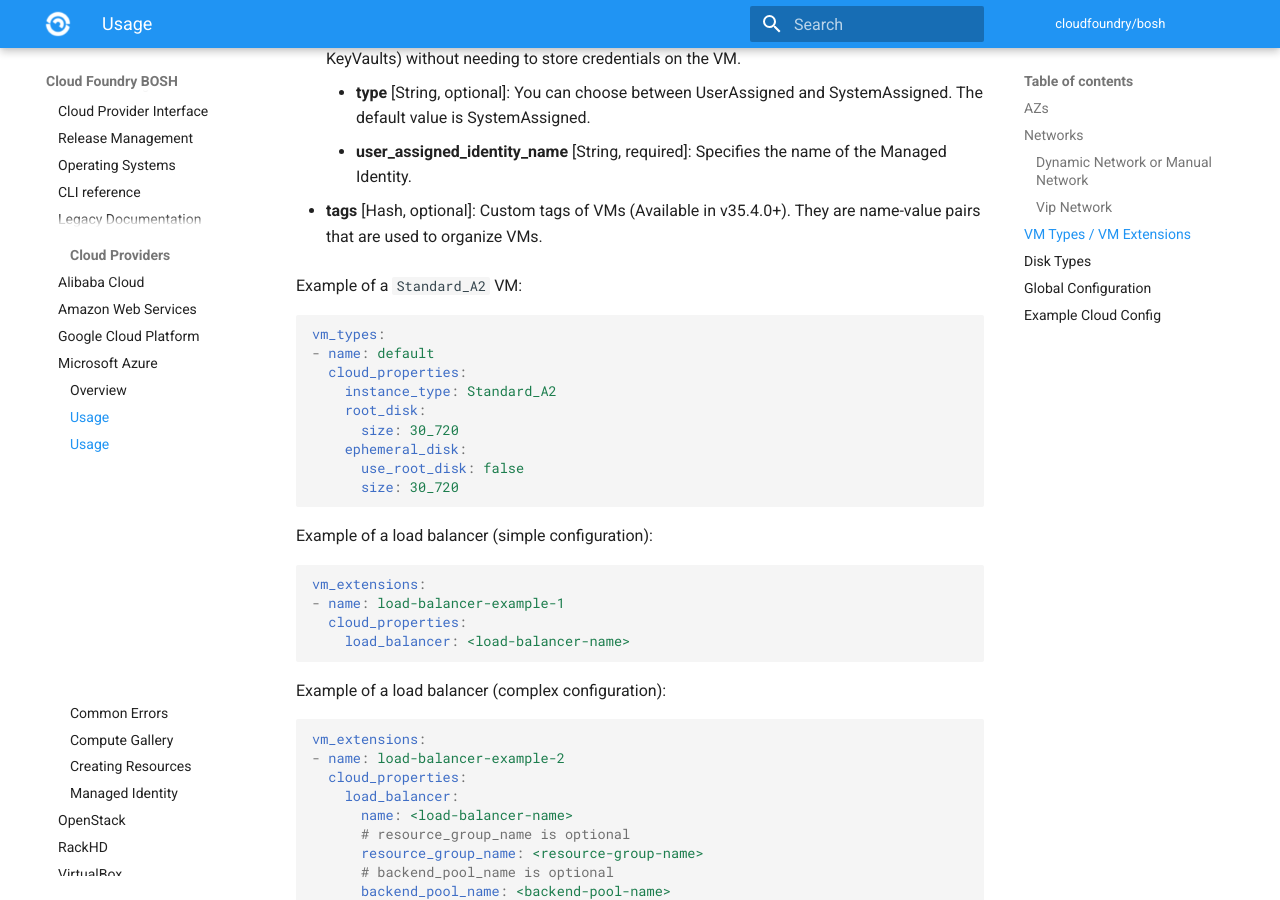
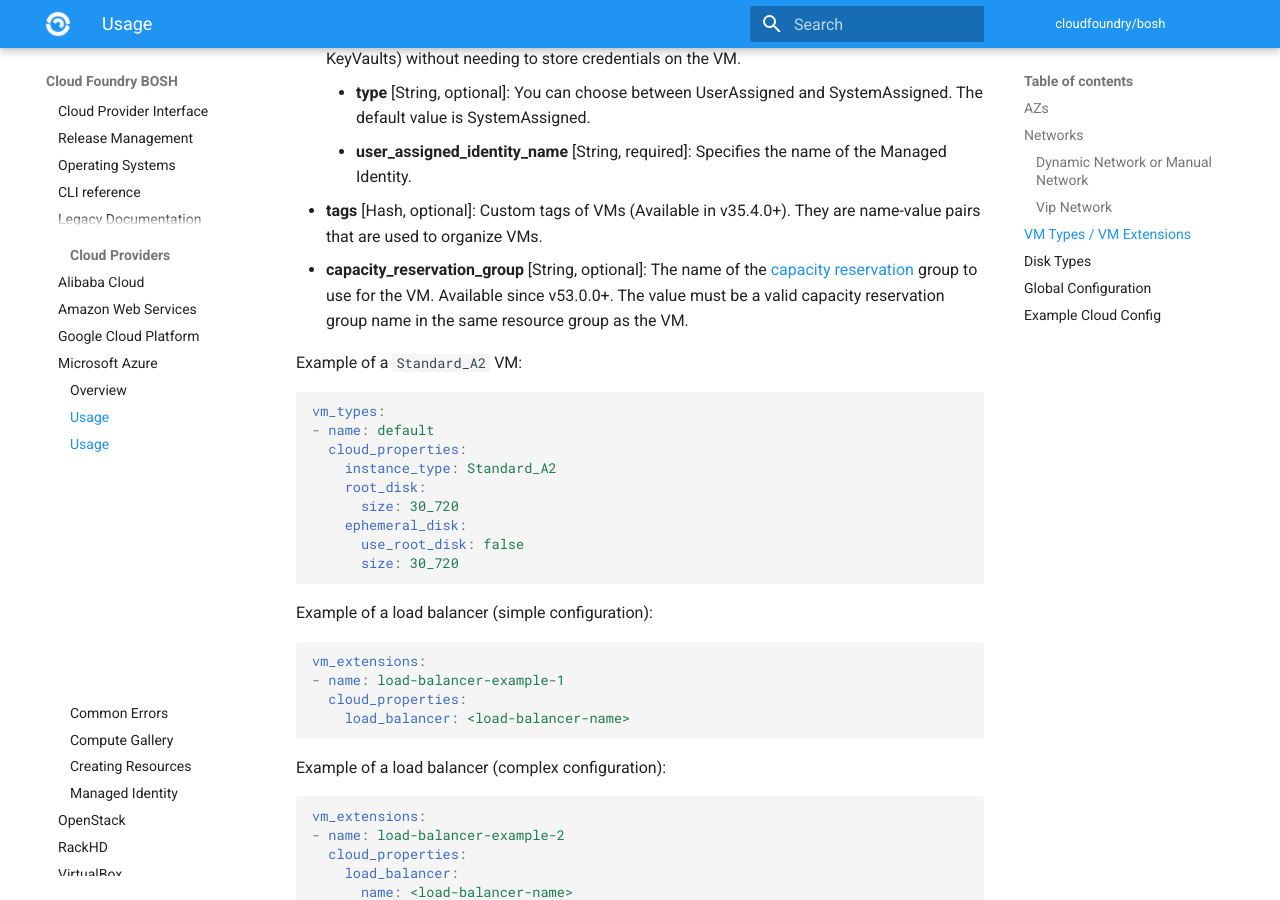
Before and after one commit to cloudfoundry/docs-bosh, an MkDocs documentation site: the page built from content/azure-cpi.md, in a window 1280 px wide and 900 px high, scrolled down 8856 px. Built offline with MkDocs 1.6.1 and Material for MkDocs 9.7.7, drawn with Linux system fonts in a browser that asks for light colours; old or Windows-style settings are respelled for this version of MkDocs.

Commit message:
Add `capacity_reservation_group` to Azure vm cloud properties

```diff
--- a/content/azure-cpi.md
+++ b/content/azure-cpi.md
@@ -188,6 +188,7 @@ Schema for `cloud_properties` section:
     * **user_assigned_identity_name** [String, required]: Specifies the name of the Managed Identity.
 
 * **tags** [Hash, optional]: Custom tags of VMs (Available in v35.4.0+). They are name-value pairs that are used to organize VMs.
+* **capacity_reservation_group** [String, optional]: The name of the [capacity reservation](https://learn.microsoft.com/en-us/azure/virtual-machines/capacity-reservation-overview) group to use for the VM. Available since v53.0.0+. The value must be a valid capacity reservation group name in the same resource group as the VM.
 
 Example of a `Standard_A2` VM:
 
```
